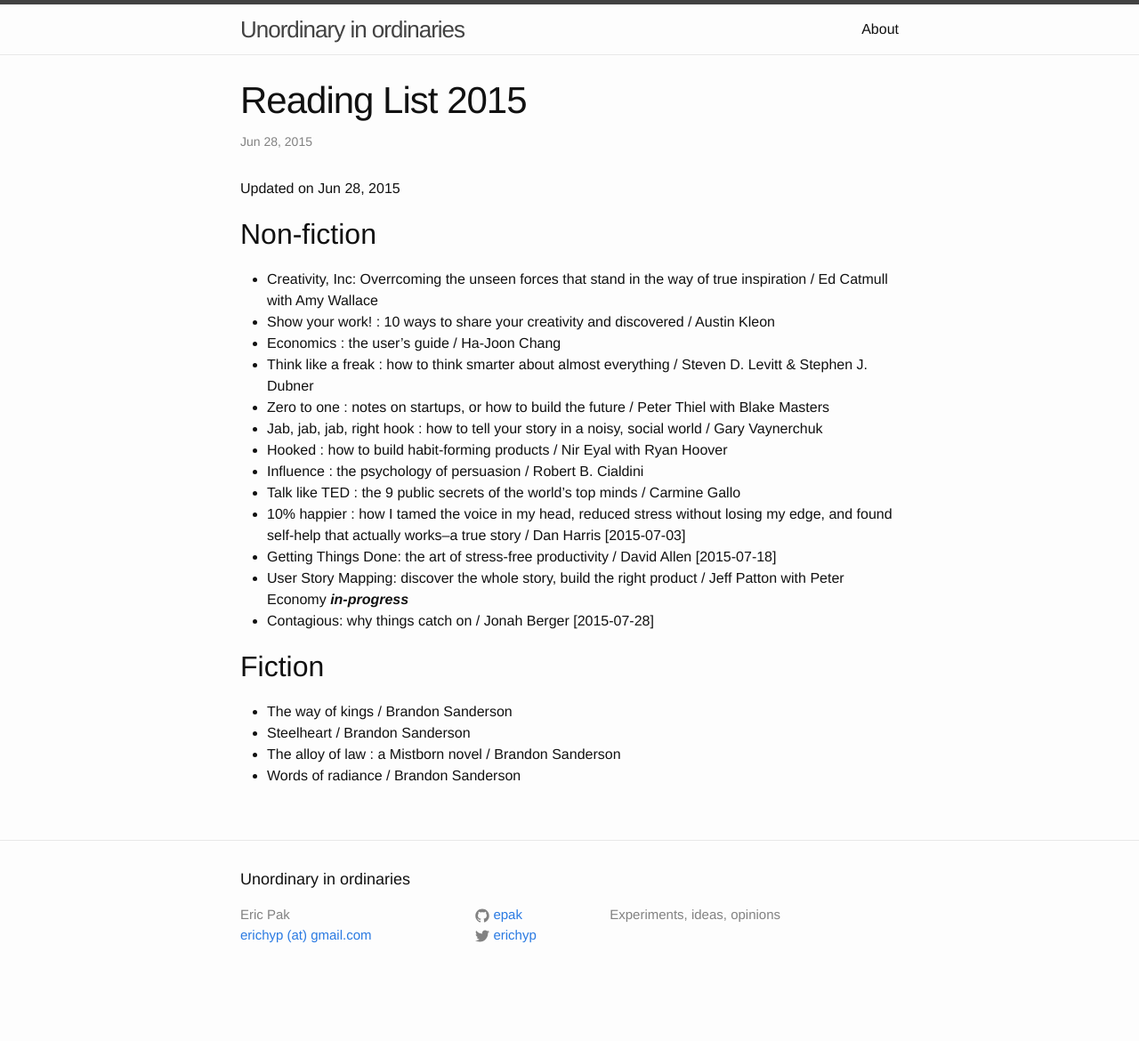
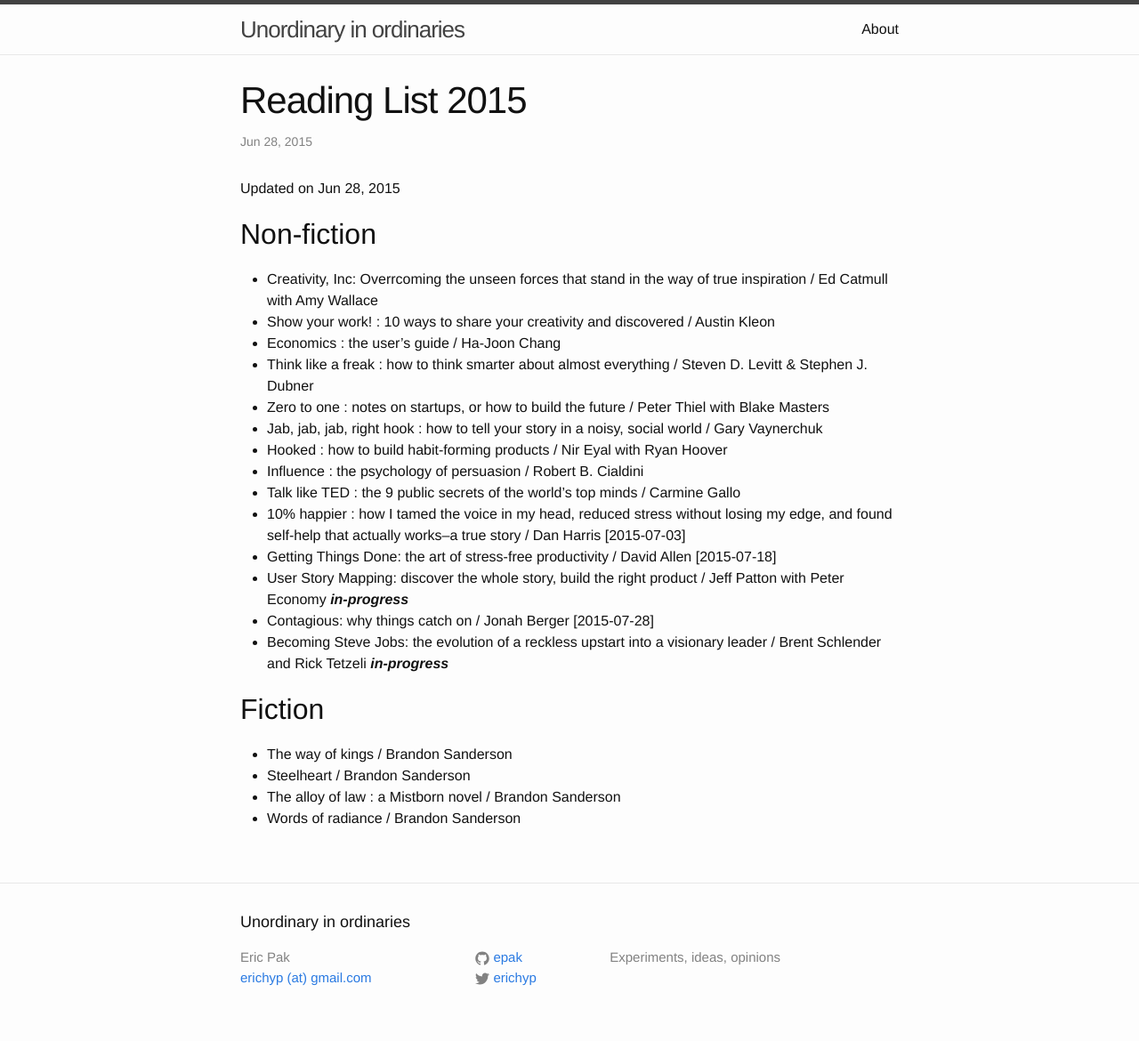
Before and after one commit to ePak/ePak.github.io, a Jekyll site: the page built from _posts/2015-06-28-reading-list-2015.markdown, in a window 1280 px wide. Shown: the whole page at 89% size. Built offline with Jekyll 4.4.1, drawn with Linux system fonts in a browser that asks for light colours; before the commit the page ends 1122 px from its top, so only the background shows below that.

Commit message:
Add to reading list: Becoming Steve Jobs

```diff
--- a/_posts/2015-06-28-reading-list-2015.markdown
+++ b/_posts/2015-06-28-reading-list-2015.markdown
@@ -19,6 +19,7 @@
 * Getting Things Done: the art of stress-free productivity / David Allen [2015-07-18]
 * User Story Mapping: discover the whole story, build the right product / Jeff Patton with Peter Economy **_in-progress_**
 * Contagious: why things catch on / Jonah Berger [2015-07-28]
+* Becoming Steve Jobs: the evolution of a reckless upstart into a visionary leader / Brent Schlender and Rick Tetzeli **_in-progress_**
 
 ## Fiction
 
```
